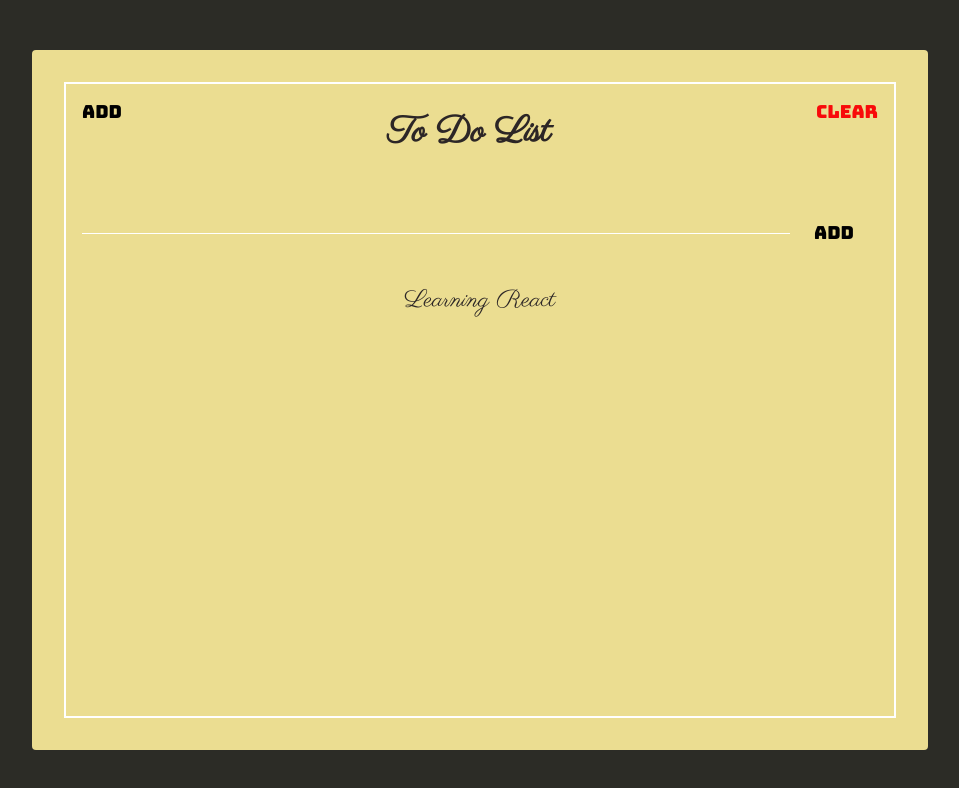
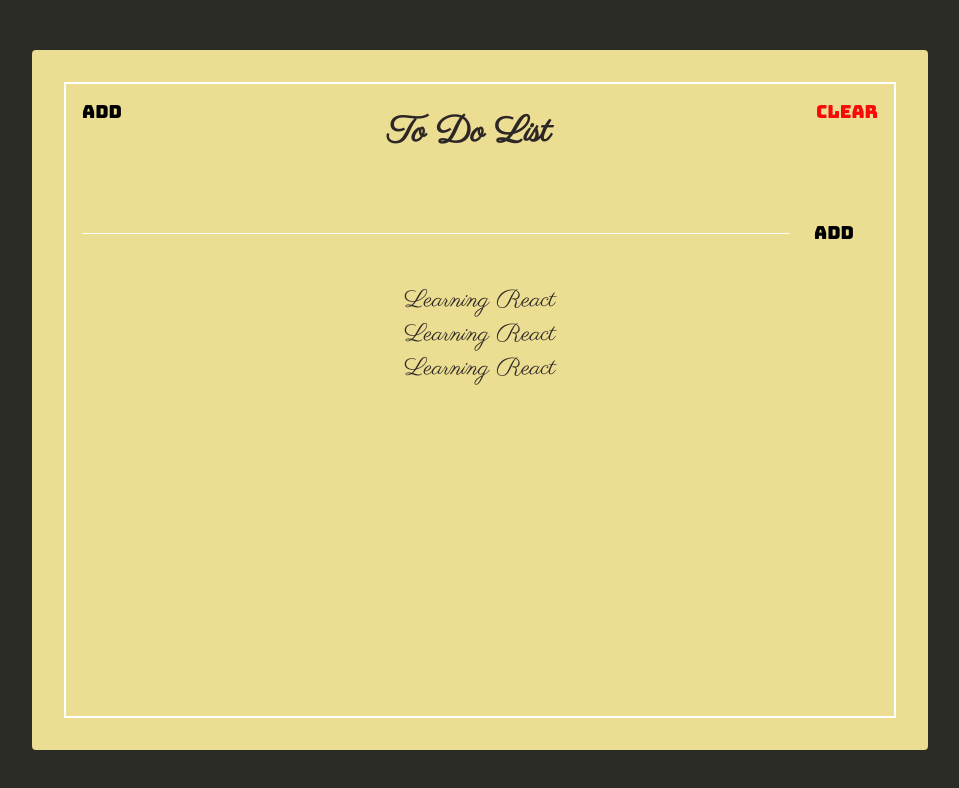
Before and after one commit to amarizzal/to-do-list-app, a React (Create React App) app: page / in a window 1280 px wide. Shown: the top 788 px of the page, without its empty margins (160-1119 px from the left). Built offline with nearby package versions, Linux system fonts and the light colour scheme.

Commit message:
Menambahkan list todo

```diff
--- a/src/App.js
+++ b/src/App.js
@@ -1,5 +1,4 @@
 import React from 'react';
-import logo from './logo.svg';
 import './App.css';
 import './style.css'
 
@@ -23,6 +22,12 @@ function App() {
                   <div className="to-do">
                     <span className="to-do-text">Learning React</span>
                   </div>
+                  <div className="to-do">
+                    <span className="to-do-text">Learning React</span>
+                  </div>
+                  <div className="to-do">
+                    <span className="to-do-text">Learning React</span>
+                  </div>
                 </div>
               </div>
             </div>
```
